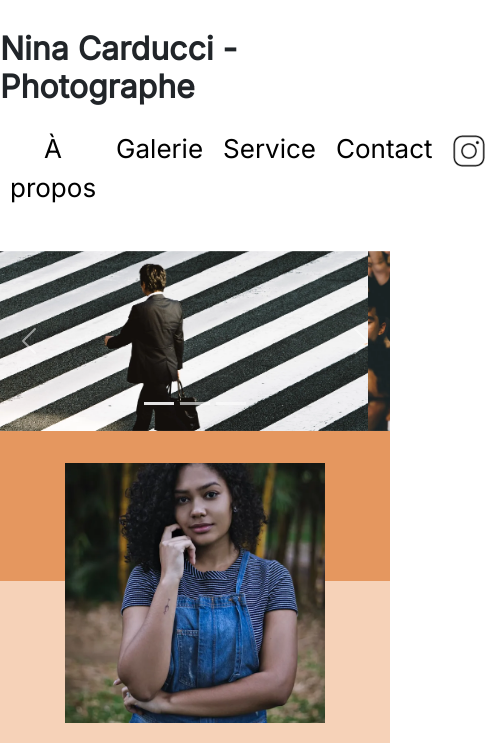
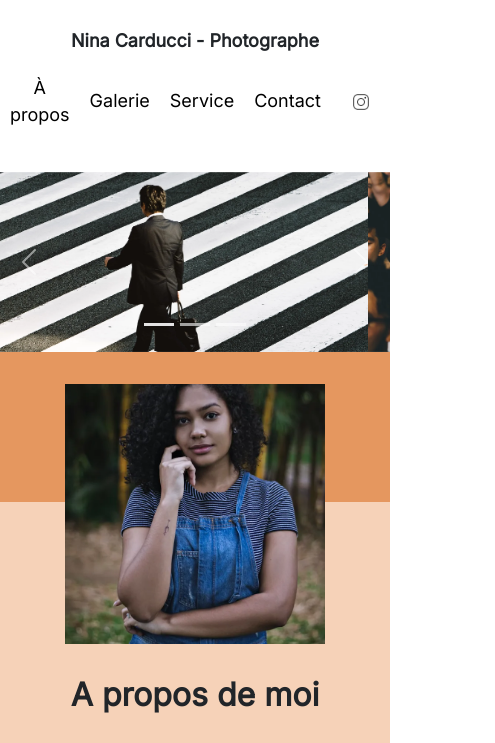
Before and after one commit to Cinho28/P8, a plain HTML site: page index.html in a window 390 px wide. Shown: the top 743 px of the page, 495 px wide, since content can reach past the window. Drawn offline with nearby package versions, Linux system fonts and the light colour scheme.

Commit message:
reajustements des styles couleurs et animation pour l'accessibilité

```diff
--- a/assets/style.css
+++ b/assets/style.css
@@ -13,14 +13,18 @@ body {
   z-index: 1000;
   display: flex;
   justify-content: space-between;
-  padding-inline: 100px;
+  padding-inline: 50px;
   padding-block: 30px;
   align-items: center;
 }
 
 .top-header .name {
-  font-size: 32px;
+  font-size: 18px;
   font-weight: 800;
+}
+.top-header .nav {
+  display: flex;
+  width: fit-content;
 }
 
 .nav ul {
@@ -28,6 +32,7 @@ body {
   list-style-type: none;
   font-size: 14px;
   margin-bottom: 0;
+  padding-left: 0;
 }
 
 .nav li {
@@ -37,11 +42,11 @@ body {
 .nav a {
   text-decoration: none;
   color: #000;
-  font-size: 26px;
+  font-size: 18px;
 }
 
 .social-link img {
-  width: 32px;
+  width: 24px;
 }
 
 #about {
@@ -78,13 +83,14 @@ body {
 .about-me__title {
   margin-top: 1em;
   margin-bottom: 60px;
-  font-size: 30px;
+  font-size: 32px;
+  font-weight: 800;
 }
 .about-me__introduction {
   font-family: "Spectral";
-  font-weight: 800;
+  font-weight: 600;
   font-style: italic;
-  width: 60%;
+  width: 80%;
 }
 #about-me p {
   width: 80%;
@@ -100,9 +106,11 @@ body {
 }
 .nav-pills .nav-link.active,
 .nav-pills .show > .nav-link {
-  color: #fff;
-  background-color: #beb45a;
+  color: black;
+  background-color: #e5975f;
   border-radius: 0;
+  transition: 400ms ease-in-out;
+  transform: scale(1.3);
 }
 .nav-pills .nav-link {
   color: #000;
@@ -262,6 +270,12 @@ input[type="submit"] {
   #about {
     flex-direction: column;
   }
+  #about-me {
+    display: flex;
+    flex-direction: column;
+    align-items: center;
+    justify-content: center;
+  }
   .picture {
     width: 50%;
   }
@@ -324,6 +338,8 @@ input[type="submit"] {
   .top-header .nav,
   .top-header .nav ul {
     width: 100%;
+    align-items: center;
+    justify-content: center;
     padding: 0 0 0 0;
   }
   .top-header .nav li {
@@ -346,12 +362,30 @@ input[type="submit"] {
     padding-inline: 2em;
     padding-block: 2em;
   }
+
   form {
     width: 100%;
   }
   .picture {
     width: 80%;
   }
+  .social-link img {
+    width: 16px;
+  }
+  .top-header .name {
+    font-size: 18px;
+    font-weight: 800;
+  }
+  .nav a {
+    text-decoration: none;
+    color: #000;
+    font-size: 18px;
+  }
+  .nav li {
+    display: flex;
+    justify-content: center;
+    align-items: center;
+  }
 }
 .carousel-image {
   object-fit: cover;
--- a/index.html
+++ b/index.html
@@ -34,18 +34,10 @@
         <h1 class="name">Nina Carducci - Photographe</h1>
         <nav class="nav">
           <ul>
-            <li
-              ><a href="#about"><span>À propos</span></a></li
-            >
-            <li
-              ><a href="#gallery"><span>Galerie</span></a></li
-            >
-            <li
-              ><a href="#services"><span>Service</span></a></li
-            >
-            <li
-              ><a href="#contact"><span>Contact</span></a></li
-            >
+            <li><a href="#about">À propos</a></li>
+            <li><a href="#gallery">Galerie</a></li>
+            <li><a href="#services">Service</a></li>
+            <li><a href="#contact">Contact</a></li>
             <li>
               <a
                 class="social-link"
```
